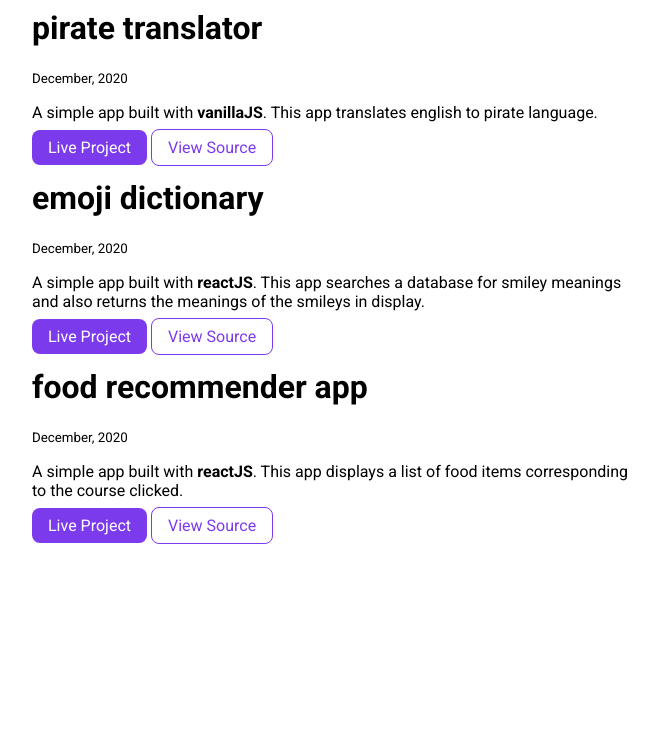
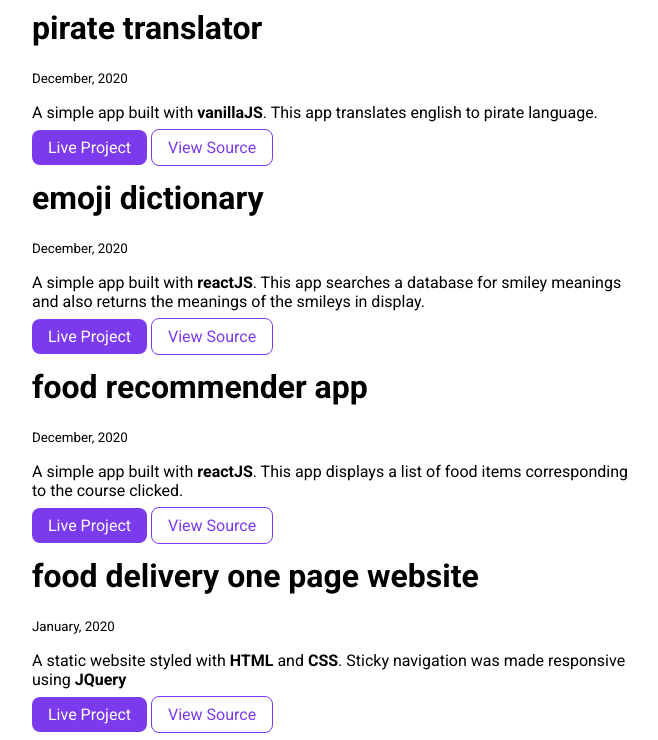
Before and after one commit to Akshay-Laxmipathi/Akshay-Laxmipathi-Site, a plain HTML site: page projects.html in a window 1280 px wide. Shown: the part 871-1611 px from the top of the page, without its empty margins (328-986 px from the left). Before the commit the page ends 1422 px from the top, so only its background shows below. Drawn offline with Linux system fonts and the light colour scheme.

Commit message:
added omnifood one page static demo website
Developed a website as per Jonas Schmedtmann's HTML and CSS course on Udemy.

```diff
--- a/projects.html
+++ b/projects.html
@@ -95,7 +95,16 @@
             </li>
         </div>
 
+        <div class="container container-center">
+            <li>
+                <h1>food delivery one page website</h1>
+                <small>January, 2020</small>
+                <p>A static website styled with <strong>HTML</strong> and <strong>CSS</strong>. Sticky navigation was made responsive using <strong>JQuery</strong></p>
 
+                <a class="link link-primary" href=https://omnifood-onepage-demo.netlify.app/>Live Project</a>
+                <a class="link link-secondary" href=https://github.com/Akshay-Laxmipathi/omnifood-demo-site>View Source</a>
+            </li>
+        </div>
 
     </ul>
 
```
